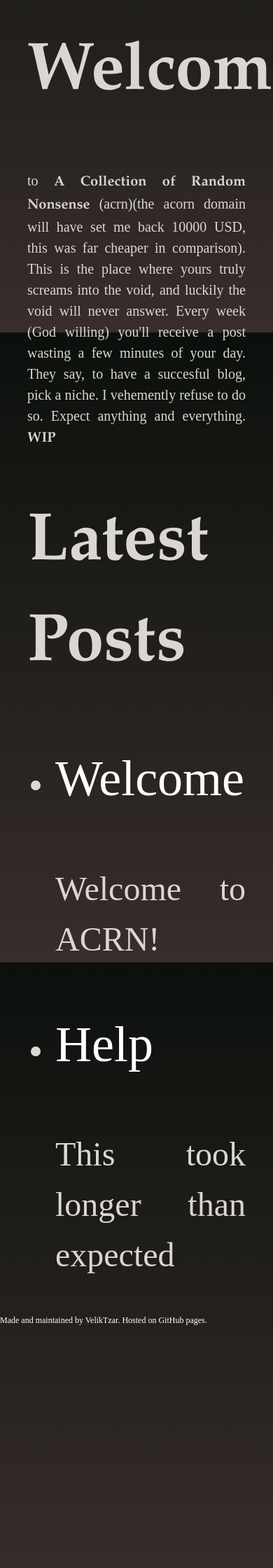
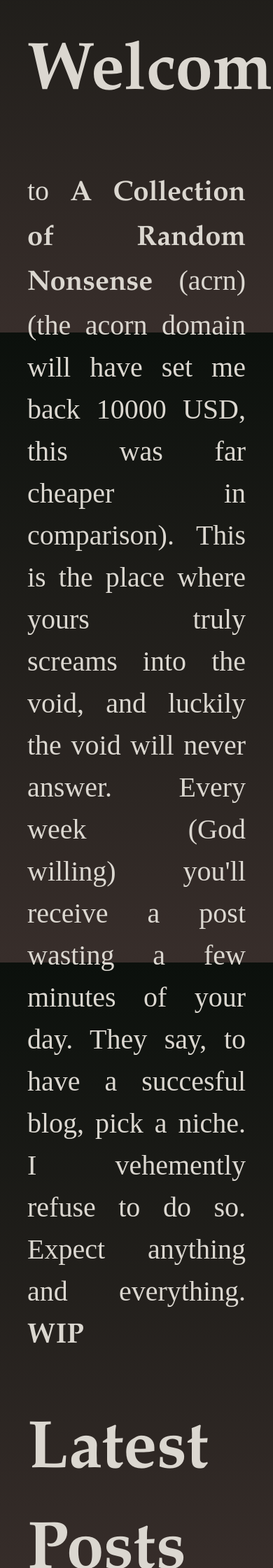
Before and after one commit to VelikTzar/acrn, a Jekyll site: the page built from index.html, in a window 390 px wide. Shown: the part 425-2665 px from the top of the page at 70% size. Built offline with Jekyll 4.4.1, drawn with Linux system fonts in a browser that asks for light colours; some web fonts are replaced.

Commit message:
Update main.scss

```diff
--- a/_sass/main.scss
+++ b/_sass/main.scss
@@ -194,7 +194,7 @@
             width: 80%;
 
             a {
-                font:72px/1.5 "Garamond", serif;
+
                 text-decoration: none;
                 color:#ffffff;
 
@@ -220,11 +220,11 @@
     .post-link {
         text-decoration: none;
         color:#ffffff;
-        font:35px/1.5 "Garamond", serif;
+        font:72px/1.5 "Garamond", serif;
     }
 
     p {
-        font:20px/1.5 "Garamond", serif;
+        font:40px/1.5 "Garamond", serif;
     }
 
 }
```
